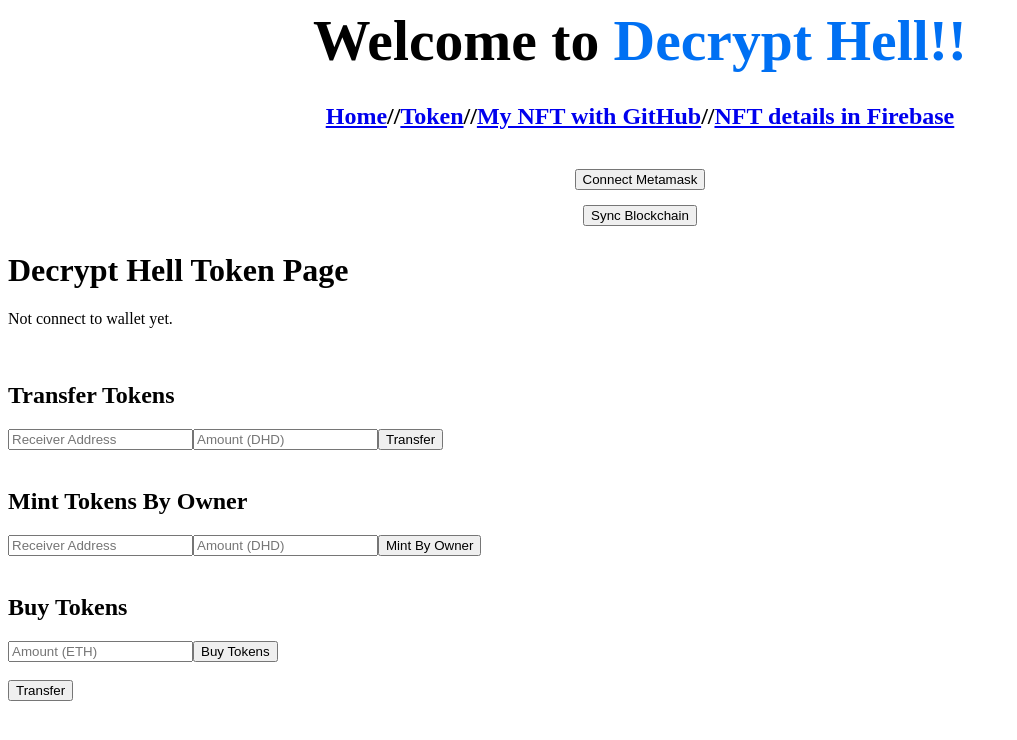
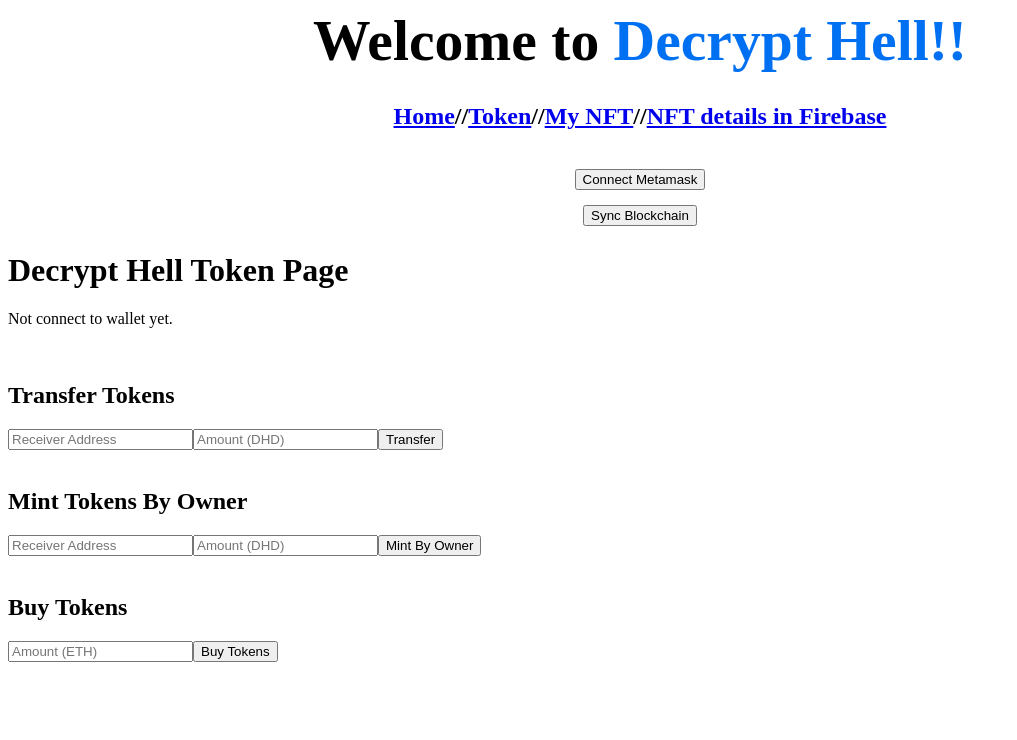
Before and after one commit to HaoWeiZeroLin/HaoWeiZeroLin.github.io, a Next.js app: page /TokenPage in a window 1280 px wide. Shown: the top 740 px of the page, without its empty margins (0-1017 px from the left). Built offline with nearby package versions, Linux system fonts and the light colour scheme.

Commit message:
first upload

```diff
--- a/components/Navigation.js
+++ b/components/Navigation.js
@@ -12,7 +12,7 @@ export default function Navigation() {
         //
       <Link href="/TokenPage">Token</Link>
         //
-      <Link href="/NFTPage">My NFT with GitHub</Link>
+      <Link href="/NFTPage">My NFT</Link>
         //
       <Link href="/MarketplacePage">NFT details in Firebase</Link>
 
--- a/package.json
+++ b/package.json
@@ -11,7 +11,7 @@
     "ethers": "^5.7.2",
     "firebase": "^10.5.2",
     "firebase-admin": "^11.11.0",
-    "next": "^14.2.2",
+    "next": "^14.2.3",
     "react": "18.2.0"
   },
   "engines": {
--- a/pages/TokenPage.js
+++ b/pages/TokenPage.js
@@ -15,69 +15,6 @@ import TokenTransfer from "../components/Tokens/TokenTransfer";
 
 export default function TokenPage() {
 
-
-  const mintByOwner = async () => {
-    try {
-      if (address) {
-        console.log(address);
-        const decimals = 18; // Number of decimal places (usually 18 for Ether)
-        const integerAmount = 9949; // Your integer value
-        // Convert the integer to wei
-        const weiAmount = ethers.utils.parseUnits(integerAmount.toString(), decimals);
-
-        const tx = await tokenContract().mintByOwner("0xBaEc586B44dcc8D9141c449F41b8eE983141C081", integerAmount);
-        // Wait for the transaction to be mined
-        await tx.wait();
-
-        console.log('Token mint successfully.');
-      } else {
-        console.error('Web3 or contract not initialized.');
-      }
-    } catch (error) {
-      console.error('Error purchasing tokens:', error);
-    }
-  }
-
-  const transfer = async () => {
-    try {
-      if (address) {
-        console.log(`address = ${address}`);
-        const provider = new ethers.providers.Web3Provider(window.ethereum);
-        const signer = provider.getSigner();
-        console.log(`signer = ${signer}`);
-
-        // // Get the current account from MetaMask
-        // const accounts = await window.ethereum.request({ method: 'eth_accounts' });
-        // await window.ethereum.request({ method: 'eth_requestAccounts' });
-
-        // const account = accounts[0];
-        // console.log(`account = ${account}`);
-
-        const receiver = '0x62655bc070af1C9F516A6F8db1B70bb642aA0823';
-
-        const decimals = 18; // Number of decimal places (usually 18 for Ether)
-        const integerAmount = 10000; // Your integer value
-        // Convert the integer to wei
-        const weiAmount = ethers.utils.parseUnits(integerAmount.toString(), decimals);
-
-        const tx = await tokenContract().transfer(receiver, weiAmount);
-        // Wait for the transaction to be mined
-        await tx.wait();
-        // await tokenContract.methods.approve(receiver, tokenAmount).send({ from: yourAddress });
-        // await tokenContract.methods.transfer(receiver, tokenAmount).send({
-        //   from: account,
-        //   // gas: amount,
-        // });
-        console.log('Tokens transfer successfully.');
-      } else {
-        console.error('Web3 or contract not initialized.');
-      }
-    } catch (error) {
-      console.error('Error transfer tokens:', error);
-    }
-  }
-
-
   return(
     <>
       <Head>
@@ -94,8 +31,6 @@ export default function TokenPage() {
         <br></br>
         <TokenBuyByUser />
         <br></br>
-        <button onClick={transfer}> Transfer </button>
-
       </main>
     </>
   )
```
Also changed, not shown: 1 other file (tests, documents, lock files or other folders).
